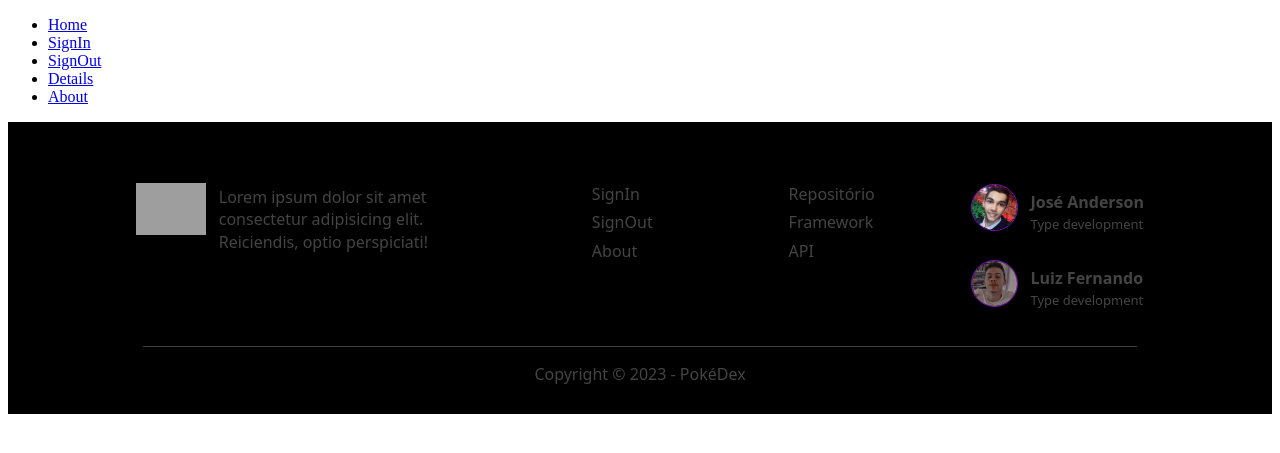
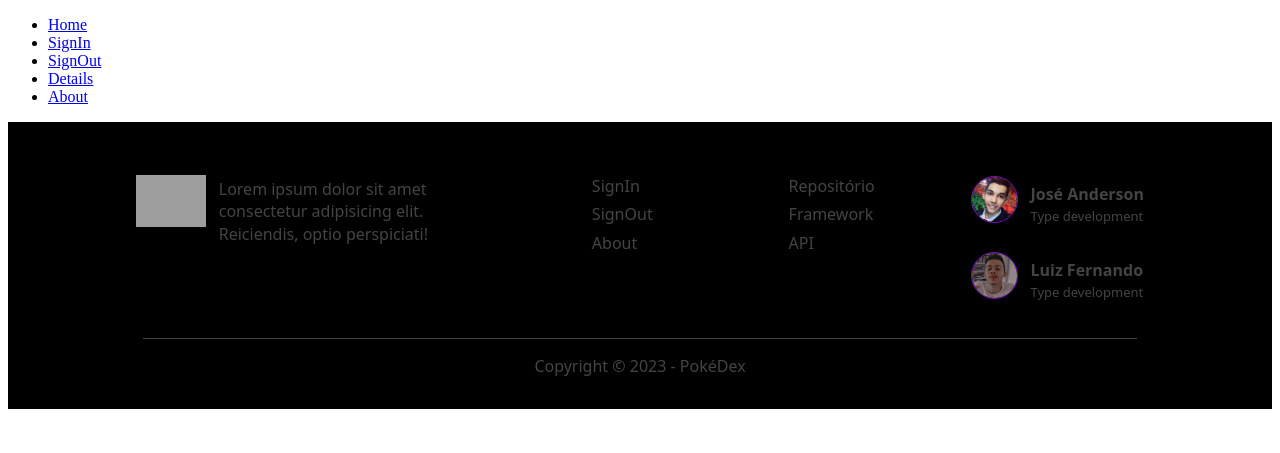
Before and after one commit to luizfernandoin/Pokedex, a Flask app: page / in a window 1280 px wide. Shown: the top 453 px of the page. Run offline with Flask 3, Linux system fonts and the light colour scheme; grey boxes are pictures that could not be loaded.

Commit message:
view: atualizando padding-top dos elementos

```diff
--- a/app/static/css/footer.css
+++ b/app/static/css/footer.css
@@ -4,7 +4,7 @@ footer {
     align-items: center;
     background-color: #000000;
     color: #444444;
-    padding: 3em 5rem .8rem;
+    padding: .5rem 5rem 1rem;
     font-family: system-ui, -apple-system, BlinkMacSystemFont, 'Segoe UI', Roboto, Oxygen, Ubuntu, Cantarell, 'Open Sans', 'Helvetica Neue', sans-serif;
 }
 
@@ -24,7 +24,7 @@ footer {
     flex-direction: row;
     justify-content: space-around;
     width: 100%;
-    padding-top: 0;
+    padding-top: 2rem;
 }
 
 
```
